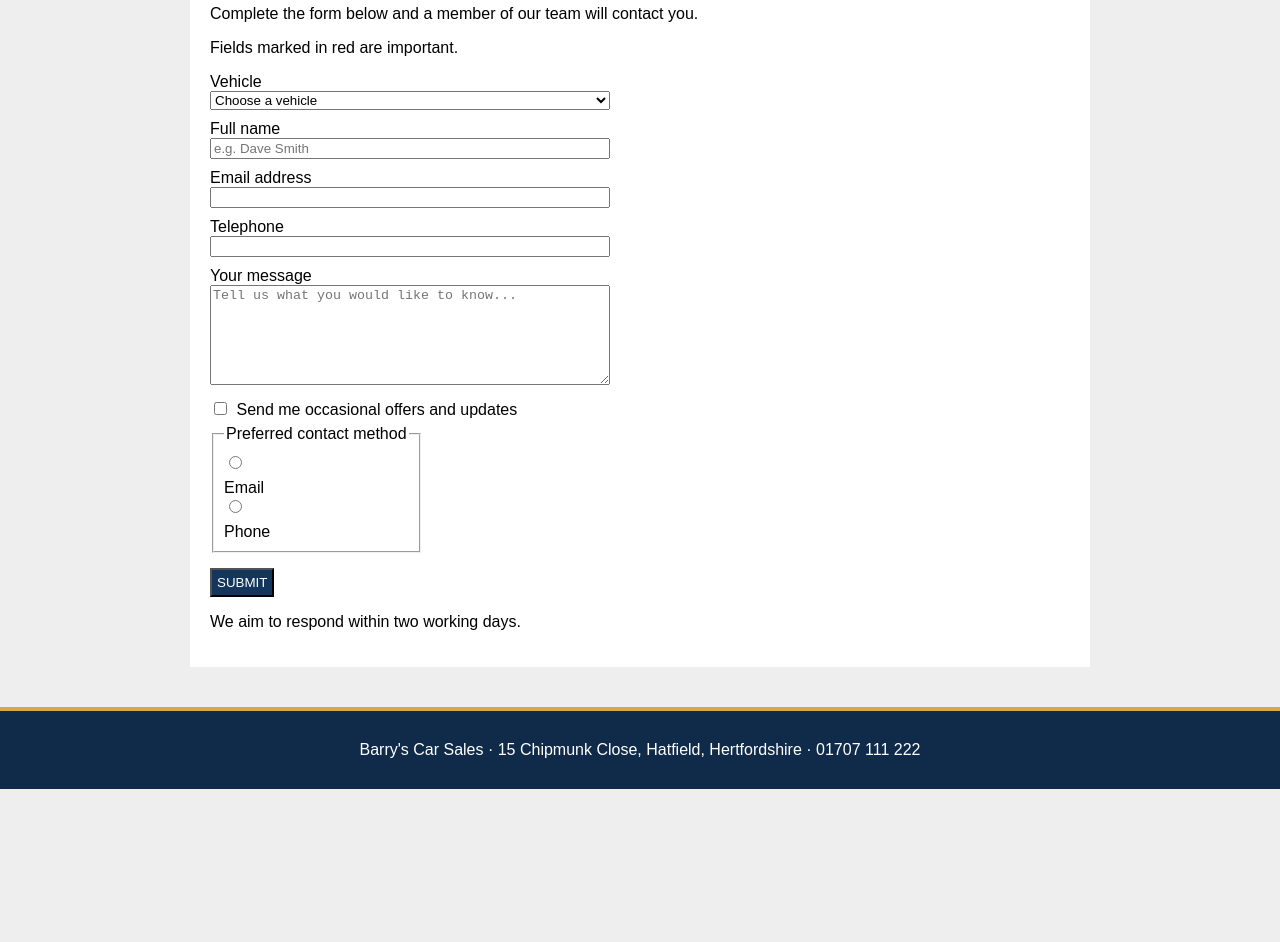
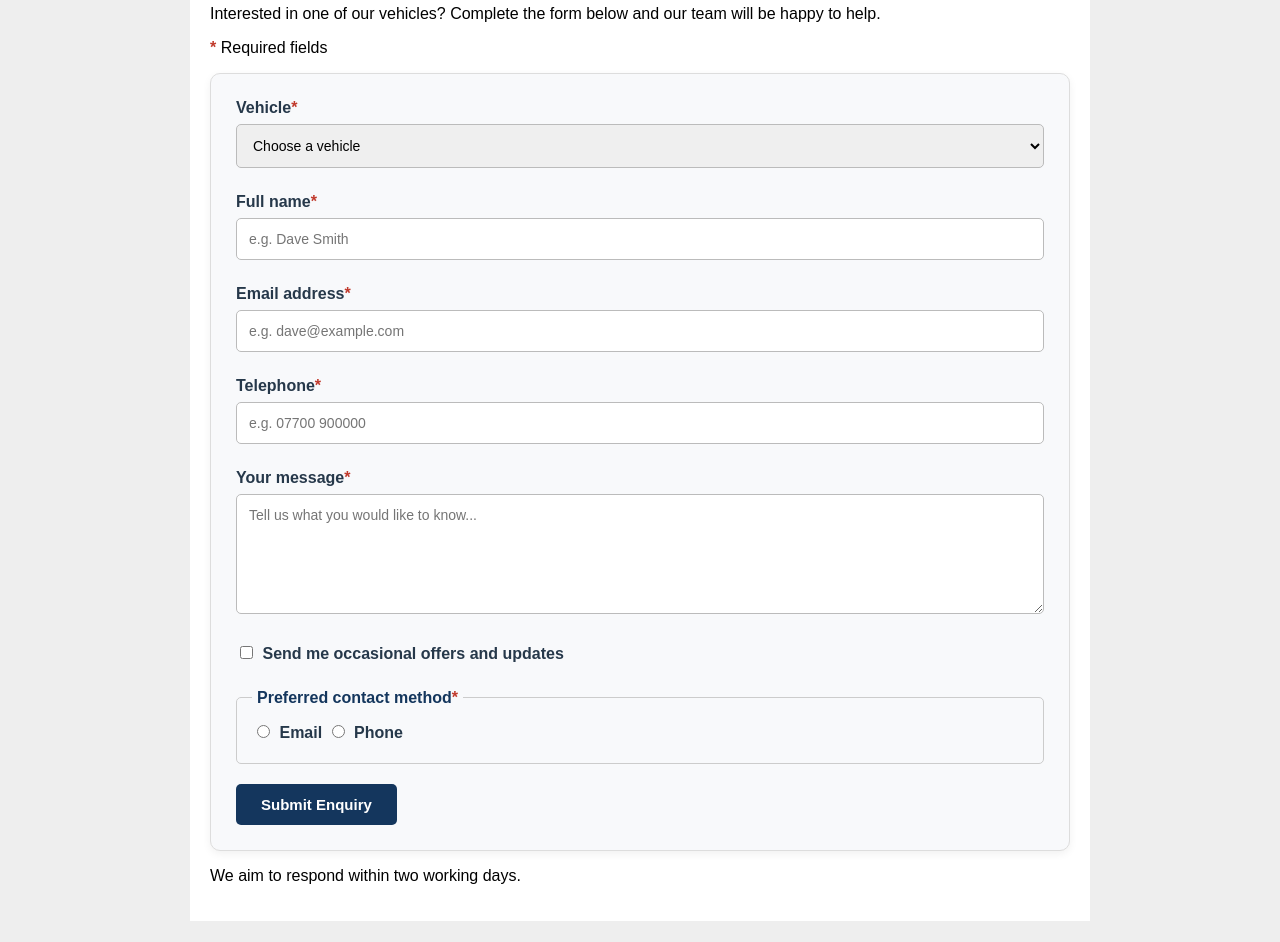
Before and after one commit to KKC-OCT/Barrys-Car-Sales, a plain HTML site: page enquiry.html in a window 1280 px wide. Shown: the part 271-1213 px from the top of the page. Before the commit the page ends 1060 px from the top, so only its background shows below. Drawn offline with Linux system fonts and the light colour scheme.

Commit message:
Added form validation and confirmation.

```diff
--- a/enquiry.html
+++ b/enquiry.html
@@ -1,12 +1,15 @@
+
 <!DOCTYPE html>
 <html lang="en">
 <head>
     <meta charset="utf-8">
+    <meta name="viewport" content="width=device-width, initial-scale=1">
     <title>Vehicle Enquiry - Barry's Car Sales</title>
     <link rel="stylesheet" href="styles.css">
     <script src="script.js" defer></script>
 </head>
 <body>
+
 <header>
     <div>
         <div>
@@ -23,14 +26,17 @@
 </header>
 
 <main>
-    <h2>Vehicle enquiry</h2>
-    <p>Complete the form below and a member of our team will contact you.</p>
-    <p>Fields marked in red are important.</p>
+    <section>
+        <h2>Vehicle Enquiry</h2>
+        <p>Interested in one of our vehicles? Complete the form below and our team will be happy to help.</p>
+        <p><span class="required">*</span> Required fields</p>
+    </section>
 
     <form action="#" method="post">
+
         <div>
-            <label for="car">Vehicle</label>
-            <select id="car" name="car">
+            <label for="car">Vehicle<span class="required">*</span></label>
+            <select id="car" name="car" required>
                 <option value="">Choose a vehicle</option>
                 <option value="hatch">2019 Hatch 1.0</option>
                 <option value="trail">2020 Trail 1.5</option>
@@ -40,22 +46,23 @@
         </div>
 
         <div>
-            <label for="name">Full name</label>
-            <input type="text" id="name" name="name" placeholder="e.g. Dave Smith">
-
-        <div>
-            <label for="email">Email address</label>
-            <input type="text" id="email" name="email">
+            <label for="name">Full name<span class="required">*</span></label>
+            <input type="text" id="name" name="name" placeholder="e.g. Dave Smith" required>
         </div>
 
         <div>
-            <label for="phone">Telephone</label>
-            <input type="text" id="phone" name="phone">
+            <label for="email">Email address<span class="required">*</span></label>
+            <input type="email" id="email" name="email" placeholder="e.g. dave@example.com" required>
         </div>
 
         <div>
-            <label for="message">Your message</label>
-            <textarea id="message" name="message" placeholder="Tell us what you would like to know..."></textarea>
+            <label for="phone">Telephone<span class="required">*</span></label>
+            <input type="tel" id="phone" name="phone" placeholder="e.g. 07700 900000" required>
+        </div>
+
+        <div>
+            <label for="message">Your message<span class="required">*</span></label>
+            <textarea id="message" name="message" placeholder="Tell us what you would like to know..." required></textarea>
         </div>
 
         <div>
@@ -64,23 +71,30 @@
         </div>
 
         <fieldset>
-            <legend>Preferred contact method</legend>
+            <legend>Preferred contact method<span class="required">*</span></legend>
 
-            <input type="radio" id="contact-email" name="contact" value="email">
+            <input type="radio" id="contact-email" name="contact" value="email" required>
             <label for="contact-email">Email</label>
 
             <input type="radio" id="contact-phone" name="contact" value="phone">
             <label for="contact-phone">Phone</label>
         </fieldset>
 
-        <button type="submit">SUBMIT</button>
+        <button type="submit">Submit Enquiry</button>
     </form>
+
+    <p id="confirmation" role="status" aria-live="polite"></p>
 
     <p>We aim to respond within two working days.</p>
 </main>
 
 <footer>
-    Barry's Car Sales · 15 Chipmunk Close, Hatfield, Hertfordshire · 01707 111 222
+    <h3>Barry's Car Sales</h3>
+    <p>Quality used cars at sensible prices.</p>
+    <p>15 Chipmunk Close, Hatfield, Hertfordshire</p>
+    <p>Phone: 01707 111 222</p>
+    <p class="copyright">© 2026 Barry's Car Sales. All rights reserved.</p>
 </footer>
+
 </body>
 </html>
--- a/script.js
+++ b/script.js
@@ -1,3 +1,6 @@
+
+// Automatically select the vehicle from the homepage link
+
 const params = new URLSearchParams(window.location.search);
 const selectedCar = params.get("car");
 
@@ -6,3 +9,21 @@ const carDropdown = document.getElementById("car");
 if (carDropdown && selectedCar) {
     carDropdown.value = selectedCar;
 }
+
+// Enquiry form confirmation
+
+const enquiryForm = document.querySelector("main form");
+const confirmation = document.getElementById("confirmation");
+
+if (enquiryForm && confirmation) {
+    enquiryForm.addEventListener("submit", function(event) {
+        event.preventDefault();
+
+        confirmation.textContent =
+            "Thank you! Your enquiry has been submitted successfully.";
+
+        confirmation.scrollIntoView({ behavior: "smooth" });
+
+        enquiryForm.reset();
+    });
+}
--- a/styles.css
+++ b/styles.css
@@ -421,3 +421,112 @@ footer .copyright {
         min-width: 550px;
     }
 }
+
+
+/* ENQUIRY PAGE */
+
+main form {
+    background: #f8f9fb;
+    padding: 25px;
+    border: 1px solid #dddddd;
+    border-radius: 10px;
+    box-shadow: 0 3px 8px rgba(0, 0, 0, 0.06);
+}
+
+main form > div {
+    margin-bottom: 15px;
+}
+
+main form label {
+    font-weight: bold;
+    margin-bottom: 7px;
+    color: #26384a;
+}
+
+main form input,
+main form select,
+main form textarea {
+    width: 100%;
+    padding: 12px;
+    border: 1px solid #bbbbbb;
+    border-radius: 5px;
+    font-family: Arial, sans-serif;
+    font-size: 14px;
+}
+
+main form textarea {
+    height: 120px;
+}
+
+main form input[type="checkbox"],
+main form input[type="radio"] {
+    width: auto;
+    margin-right: 5px;
+}
+
+main form input[type="checkbox"] + label,
+main form input[type="radio"] + label {
+    display: inline;
+}
+
+main form fieldset {
+    width: 100%;
+    border: 1px solid #cccccc;
+    border-radius: 5px;
+    padding: 15px;
+    margin: 20px 0;
+}
+
+main form legend {
+    color: #14365d;
+    font-weight: bold;
+    padding: 0 5px;
+}
+
+main form button {
+    background: #14365d;
+    color: white;
+    border: none;
+    border-radius: 5px;
+    padding: 12px 25px;
+    font-size: 15px;
+    font-weight: bold;
+    cursor: pointer;
+}
+
+main form button:hover {
+    background: #28547e;
+}
+
+.required {
+    color: #c0392b;
+    font-weight: bold;
+}
+
+
+main form input:focus,
+main form select:focus,
+main form textarea:focus {
+    outline: 2px solid #d4a84f;
+    border-color: #14365d;
+}
+
+@media (max-width: 600px) {
+    main form {
+        padding: 15px;
+    }
+}
+
+
+#confirmation {
+    color: #1b6b36;
+    background: #e6f4ea;
+    padding: 15px;
+    border-radius: 5px;
+    font-weight: bold;
+    margin-top: 20px;
+}
+
+#confirmation:empty {
+    display: none;
+}
```
